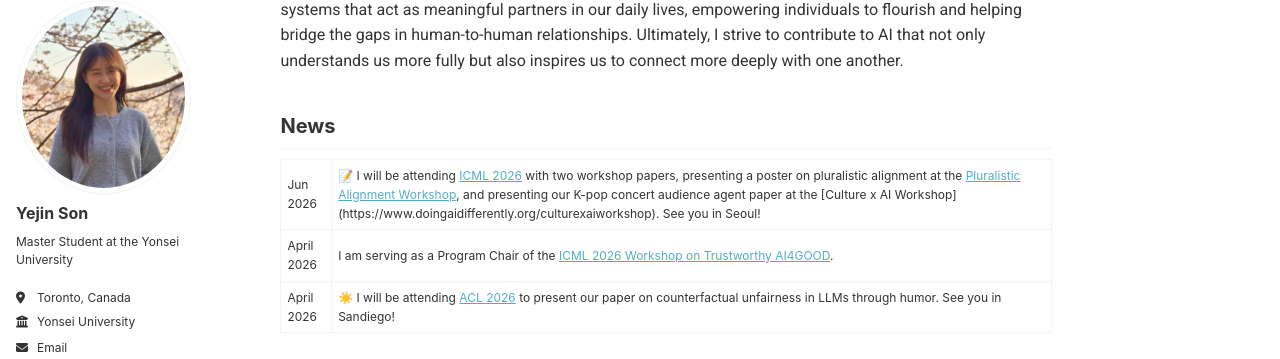
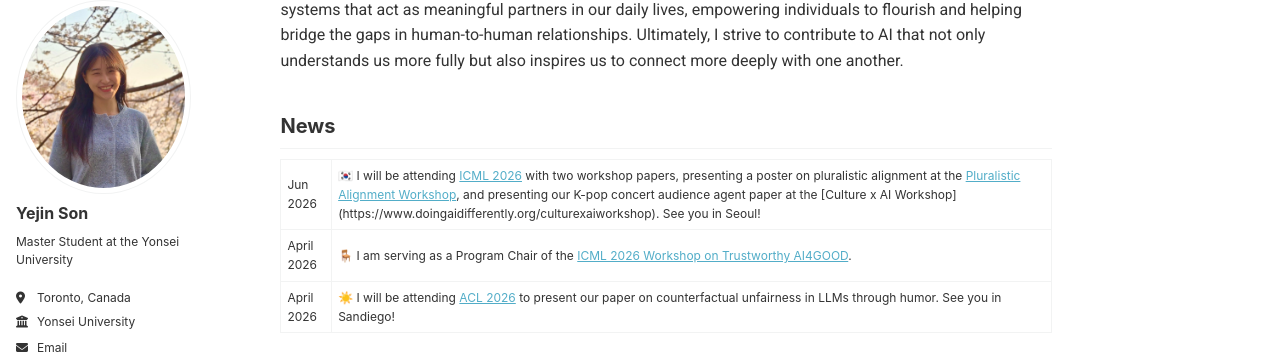
Before and after one commit to ozzaney/ozzaney.github.io, a Jekyll site: the page built from _pages/about.md, in a window 1280 px wide and 900 px high, scrolled down 402 px. Shown: the part 92-451 px from the top of the window. Built offline with Jekyll 4.4.1, drawn with Linux system fonts in a browser that asks for light colours; some web fonts are replaced.

Commit message:
Update about.md

```diff
--- a/_pages/about.md
+++ b/_pages/about.md
@@ -19,8 +19,8 @@ I believe the future of AI lies in augmenting human agency, ensuring that techno
 
 ## News
 
-| Jun 2026 | 📝 I will be attending [ICML 2026](https://icml.cc) with two workshop papers, presenting a poster on pluralistic alignment at the [Pluralistic Alignment Workshop](https://pluralistic-alignment.github.io/), and presenting our K-pop concert audience agent paper at the [Culture x AI Workshop] (https://www.doingaidifferently.org/culturexaiworkshop). See you in Seoul! |
-| April 2026 |  I am serving as a Program Chair of the [ICML 2026 Workshop on Trustworthy AI4GOOD](https://trustworthy-ai-for-good.github.io/). |
+| Jun 2026 | 🇰🇷 I will be attending [ICML 2026](https://icml.cc) with two workshop papers, presenting a poster on pluralistic alignment at the [Pluralistic Alignment Workshop](https://pluralistic-alignment.github.io/), and presenting our K-pop concert audience agent paper at the [Culture x AI Workshop] (https://www.doingaidifferently.org/culturexaiworkshop). See you in Seoul! |
+| April 2026 | 🪑 I am serving as a Program Chair of the [ICML 2026 Workshop on Trustworthy AI4GOOD](https://trustworthy-ai-for-good.github.io/). |
 | April 2026 | ☀️ I will be attending [ACL 2026](https://2026.aclweb.org) to present our paper on counterfactual unfairness in LLMs through humor. See you in Sandiego! |
 
 
```
